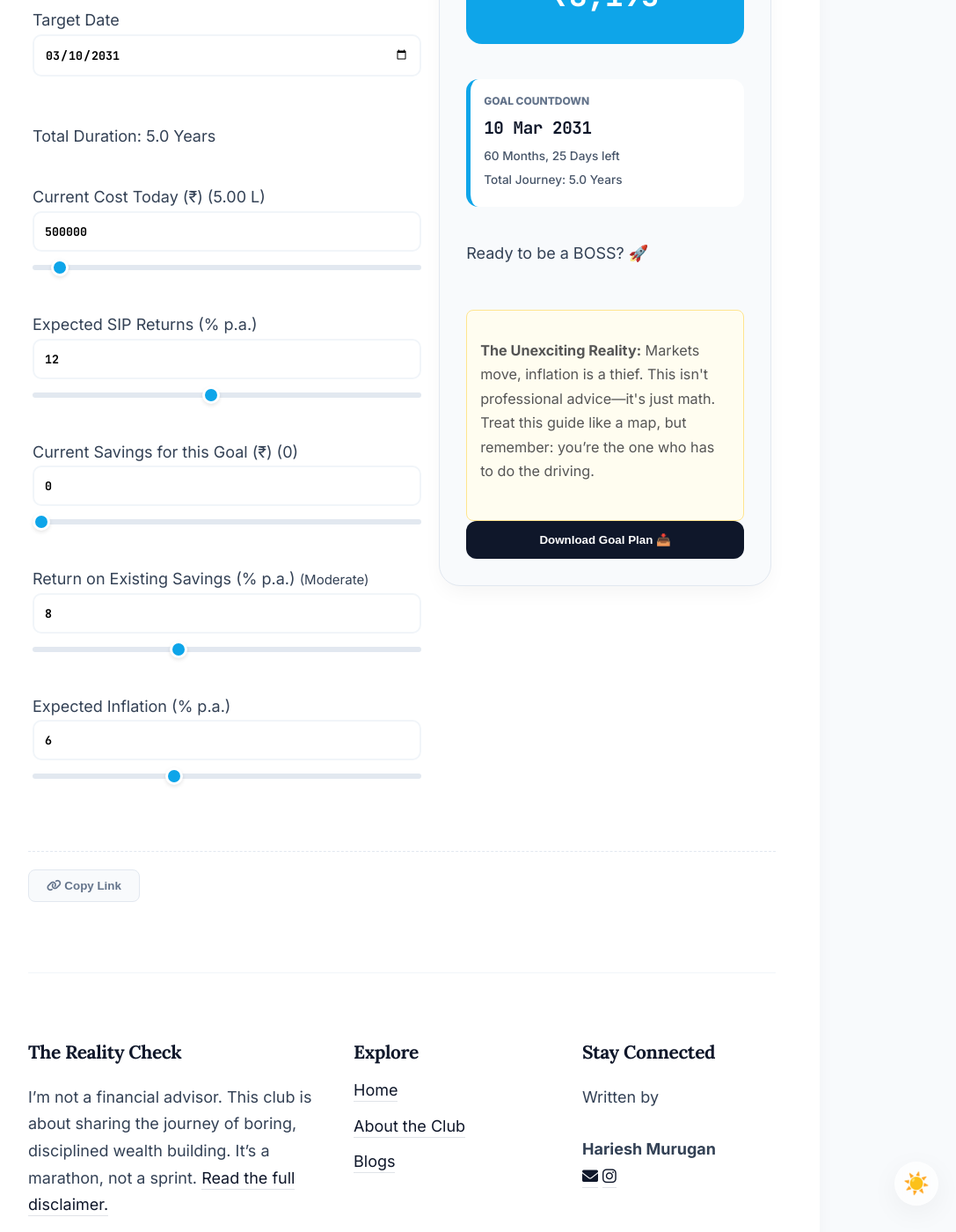
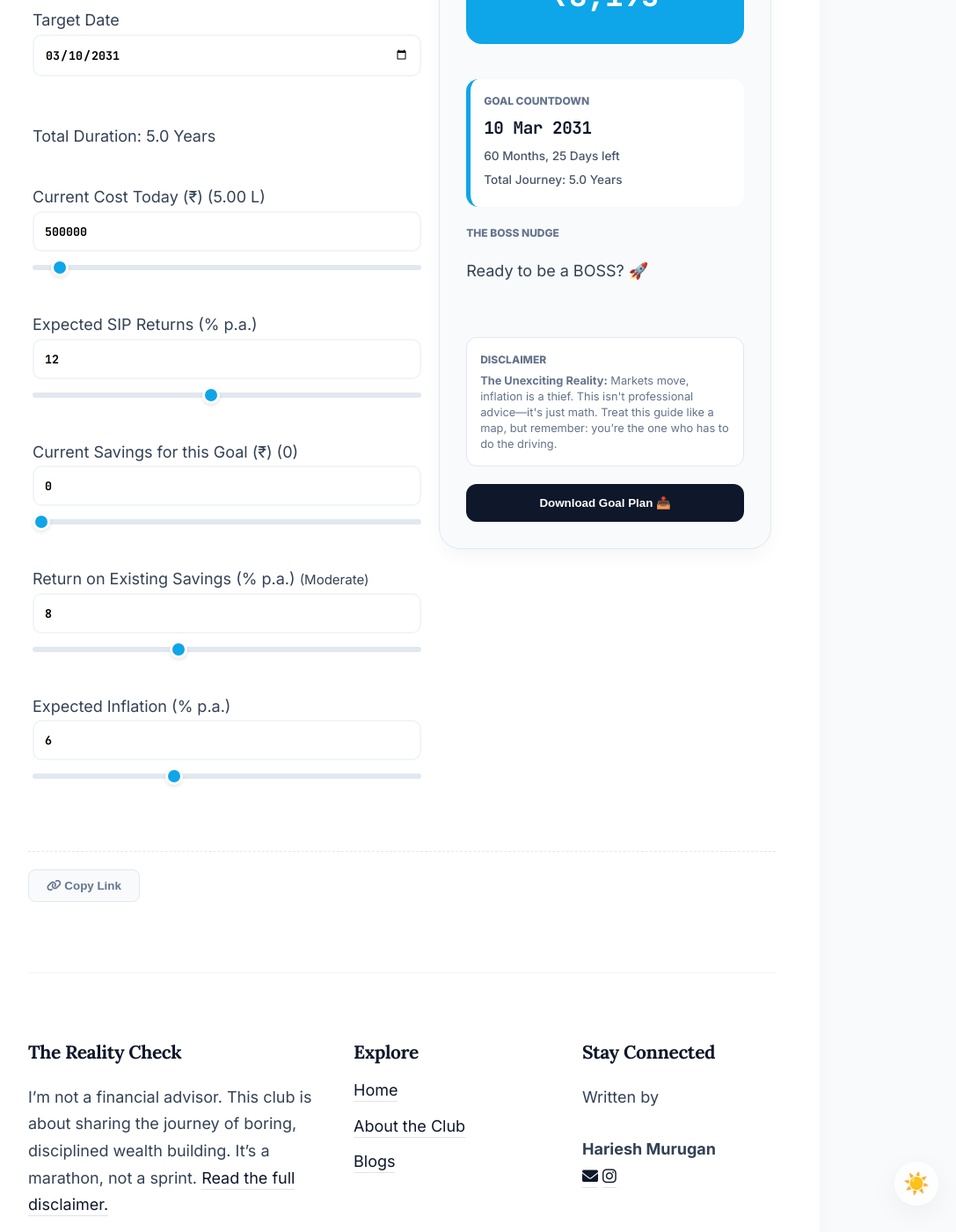
Before and after one commit to HarieshMK/HarieshMK.github.io, a Jekyll site: the page built from calculators/goal-planner.md, in a window 1280 px wide and 1400 px high, scrolled down 714 px. Shown: the whole window at 88% size, without its empty margins (183-1270 px from the left). Built offline with Jekyll 4.4.1, drawn with Linux system fonts in a browser that asks for light colours; some of the changed lines change nothing that is shown.

Commit message:
Update goal-planner.md

```diff
--- a/calculators/goal-planner.md
+++ b/calculators/goal-planner.md
@@ -103,36 +103,39 @@ permalink: /calculators/goal-planner/
             </div>
         </div>
 
-        <div class="calc-results">
-            <div class="result-box">
-                <span class="label">Future Cost</span>
-                <h2 id="future-cost">₹0</h2>
-            </div>
+       <div class="calc-results">
+    <div class="result-box">
+        <span class="label">Future Cost</span>
+        <h2 id="future-cost">₹0</h2>
+    </div>
 
-            <div class="result-box highlight">
-                <span class="label">Required Monthly SIP</span>
-                <h2 id="required-sip">₹0</h2>
-            </div>
+    <div class="result-box highlight">
+        <span class="label">Required Monthly SIP</span>
+        <h2 id="required-sip">₹0</h2>
+    </div>
 
-            <div class="result-box countdown-box">
-                <span class="label">Goal Countdown</span>
-                <h3 id="deadline-date">--</h3>
-                <p id="time-left" class="remaining-text"></p>
-                <p id="total-duration" class="journey-text"></p>
-            </div>
+    <div class="result-box countdown-box">
+        <span class="label">Goal Countdown</span>
+        <h3 id="deadline-date">--</h3>
+        <p id="time-left" class="remaining-text"></p>
+        <p id="total-duration" class="journey-text"></p>
+    </div>
 
-            <div class="nudge-container">
-                <p id="goal-nudge">Ready to be a BOSS? 🚀</p>
-            </div>
-            <div id="disclaimer-box" style="background-color: #fffdf0; border: 1px solid #ffe58f; padding: 15px; border-radius: 8px; margin-top: 20px; font-size: 0.9em; color: #555;">
-    <p><strong>The Unexciting Reality:</strong> Markets move, inflation is a thief. This isn't professional advice—it's just math. Treat this guide like a map, but remember: you’re the one who has to do the driving.</p>
+    <div class="result-box nudge-container">
+        <span class="label">The Boss Nudge</span>
+        <p id="goal-nudge">Ready to be a BOSS? 🚀</p>
+    </div>
+
+    <div class="result-box disclaimer-box">
+        <span class="label">Disclaimer</span>
+        <p><strong>The Unexciting Reality:</strong> Markets move, inflation is a thief. This isn't professional advice—it's just math. Treat this guide like a map, but remember: you’re the one who has to do the driving.</p>
+    </div>
+
+    <button id="download-btn" class="download-button">
+        Download Goal Plan 📥
+    </button>
 </div>
-
-            <button id="download-btn" class="download-button">
-                Download Goal Plan 📥
-            </button>
-        </div>
-    </div>
+</div>
 </div>
 
 <style>
@@ -193,13 +196,32 @@ permalink: /calculators/goal-planner/
     .dark-theme input[type="date"],
     .dark-theme .full-width-input,
     .dark-theme input[type="number"] { background: #0b1120 !important; border-color: #374151 !important; color: white !important; }
-    /* Update this in your Dark Mode section */
-.dark-theme #disclaimer-box {
-    background-color: #262626 !important;
-    border-color: #525252 !important;
-    color: #a3a3a3 !important;
+
+/* Styling for the new disclaimer box */
+.disclaimer-box {
+    background: #ffffff;
+    border: 1px solid #e2e8f0;
+    padding: 15px;
+    border-radius: 12px;
+    margin-top: 10px;
 }
 
+.disclaimer-box p {
+    font-size: 0.8rem;
+    color: #64748b;
+    line-height: 1.4;
+    margin: 5px 0 0 0;
+}
+
+/* Dark Mode adjustment */
+.dark-theme .disclaimer-box {
+    background: #111827 !important;
+    border-color: #374151 !important;
+}
+
+.dark-theme .disclaimer-box p {
+    color: #94a3b8 !important;
+}
     /* 5. RESPONSIVE */
     @media (max-width: 850px) {
         .calc-main-body { flex-direction: column; }
```
